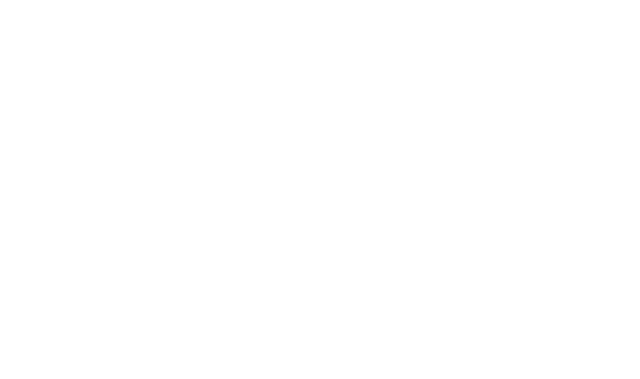
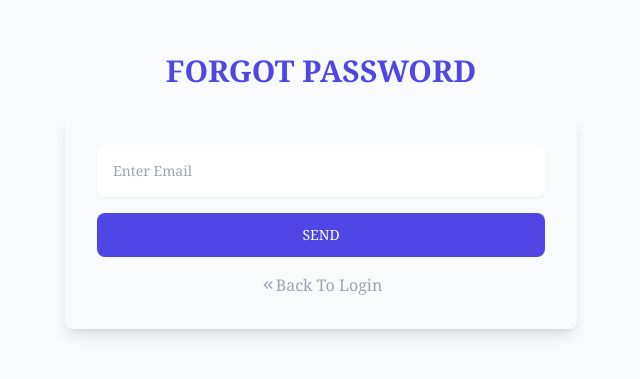
Before and after one commit to Nyiranez/Front-End-Huza-App, a React (Vite) app: page /ForgetPassword in a window 1280 px wide. Before the commit this address had no page. Shown: the part 171-550 px from the top of the page, without its empty margins (319-959 px from the left). Built offline with nearby package versions, Linux system fonts and the light colour scheme.

Commit message:
added other page like reset password

```diff
--- a/src/App.jsx
+++ b/src/App.jsx
@@ -5,6 +5,8 @@ import Signup from './Pages/Components/Signup'
 import Internship from './Pages/Internship'
 import MakeupDesign from './Pages/MakeupDesign'
 import Plainters from './Pages/Plainters'
+import About from './Pages/About'
+import ForgetPassword from './Pages/Components/ForgetPassword'
 
 
 const App = () => {
@@ -17,6 +19,8 @@ const App = () => {
             <Route path="/Internship" element={<Internship/>}/>
             <Route path="/MakeupDesign" element={<MakeupDesign/>}/>
             <Route path="/Plainters" element={<Plainters/>}/>
+            <Route path="/About" element={<About/>}/>
+            <Route path="/ForgetPassword" element={<ForgetPassword/>}/>
         </Routes>
        </Router>
     </div>
--- /dev/null
+++ b/src/Pages/About.jsx
@@ -0,0 +1,43 @@
+import React from 'react'
+import { Link } from 'react-router-dom'
+
+const About = () => {
+  return (
+    <div className='bg-gradient-to-r from-slate-900 to-blue-950 text-white px-32'>
+        <div className='flex justify-around gap-10 pt-5'>
+            <Link to={""}>
+            <a className=' hover:underline decoration-blue-500 underline-offset-[1.7vh] '>About Us</a>
+            </Link>
+            <Link to={""}>
+            <a className=' hover:underline decoration-blue-500 underline-offset-[1.7vh] '>Our Mission</a>
+            </Link>
+            <Link to={""}>
+            <a className=' hover:underline decoration-blue-500 underline-offset-[1.7vh]'>Our Vision</a>
+            </Link>
+        </div>
+        <hr className='mt-2'></hr>
+
+        <div className=' flex mt-10 justify-between'>
+            <div className='relative'>
+                <img src='https://go-tailwind.preview.uideck.com/src/images/about/image-2.jpg' className=' absolute top-10 left-52 shadow-[-25px_-25px_0px_rgba(255,255,255,0.5)]'/>
+                <img src='https://go-tailwind.preview.uideck.com/src/images/about/image-1.jpg'/>
+            </div>
+            <div className=' mt-14 flex flex-col gap-10' >
+                <h2 className=' text-3xl font-bold animate-pulse'> We are Develop Huza Based on Unemployement</h2>
+                <p>Lorem ipsum dolor, sit amet consectetur adipisicing elit.<br></br>
+                   Quis veniam ullam, harum dolorem voluptates minima et modi <br></br>
+                   ut ipsum impedit! Quisquam nisi dolorum nemo animi quaerat?<br></br>
+                  Exercitationem recusandae dignissimos mollitia.
+                </p>
+                <p>Lorem ipsum dolor, sit amet consectetur adipisicing elit.<br></br>
+                   Quis veniam ullam, harum dolorem voluptates minima et modi <br></br>
+                   ut ipsum impedit! Quisquam nisi dolorum nemo animi quaerat?<br></br>
+                  Exercitationem recusandae dignissimos mollitia.
+                </p>
+            </div>
+        </div>
+    </div>
+  )
+}
+
+export default About
--- /dev/null
+++ b/src/Pages/Components/ForgetPassword.jsx
@@ -0,0 +1,68 @@
+import React, { useState } from 'react'
+import { MdKeyboardDoubleArrowLeft } from 'react-icons/md';
+import { Link } from 'react-router-dom'
+
+const ForgetPassword = () => {
+    const [formData, setFormData] = useState({
+        email: '',
+      });
+
+      const [errors, setErrors] = useState({});
+
+      const handleChange = (e) => {
+        const { name, value } = e.target;
+        setFormData({ ...formData, [name]: value });
+      };
+      const handleSubmit = (e) => {
+        e.preventDefault();
+        const newErrors = {};
+
+        if (formData.email === '') {
+          newErrors.email = 'Please enter your Email';
+        }
+        setErrors(newErrors);
+      }
+      return (
+        <div className='bg-gray-50'>
+        <div class="mx-auto max-w-screen-xl px-4 py-16 sm:px-6 lg:px-8">
+      <div class="mx-auto max-w-lg mt-40">
+        <h1 class="text-center text-2xl font-bold text-indigo-600 sm:text-3xl font-serif">FORGOT PASSWORD</h1>
+
+        <form onSubmit={handleSubmit} class="mb-0 mt-6 space-y-4 rounded-lg p-4 shadow-lg sm:p-6 lg:p-8 font-serif">
+          <div>
+            <label for="Email" class="sr-only">Email</label>
+
+            <div class="relative">
+              <input
+                type="email"
+                name="email"
+                value={formData.email}
+                onChange={handleChange}
+                className="w-full rounded-lg border-gray-200 p-4 pe-12 text-sm shadow-sm"
+                placeholder="Enter Email"
+
+              />
+              {errors.email && (
+               <p className="text-red-300">{errors.email}</p>
+              )}
+            </div>
+          </div>
+          <button
+            type="submit"
+            class="block w-full rounded-lg bg-indigo-600 px-5 py-3 text-sm font-medium text-white hover:bg-blue-900"
+          >
+            SEND
+          </button>
+          <div className=' flex text-gray-400 justify-center hover:text-blue-600'>
+          <MdKeyboardDoubleArrowLeft className=' mt-1'/>
+          <Link to={"/"}><a className=' hover:text-blue-600'>Back To Login</a></Link>
+          </div>
+
+        </form>
+      </div>
+    </div>
+    </div>
+      )
+    }
+
+export default ForgetPassword
--- a/src/Pages/Components/Signin.jsx
+++ b/src/Pages/Components/Signin.jsx
@@ -98,11 +98,15 @@ const Signin = () => {
       >
         Sign in
       </button>
-
+      <div className=' flex justify-between'>
       <p class="text-center text-sm text-gray-500">
         No account?
         <Link to={"/Signup"}><a className=' hover:text-blue-600'>Sign up</a></Link>
       </p>
+      <Link to={'/ForgetPassword'}><a className=' hover:text-blue-600 text-gray-500'>Forgot Password</a></Link>
+      </div>
+
+
     </form>
   </div>
 </div>
```
